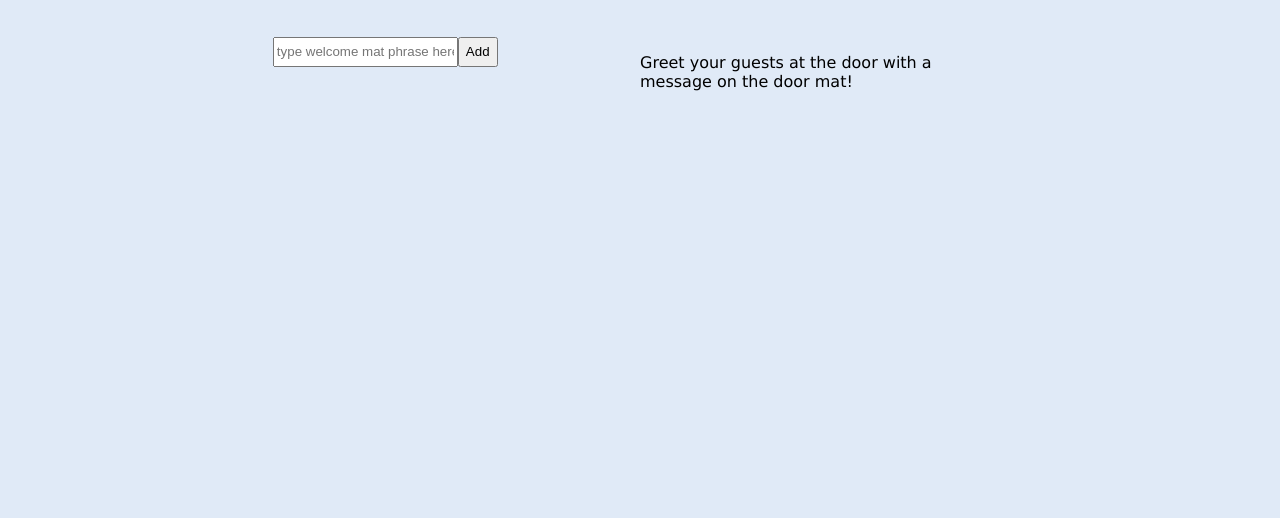
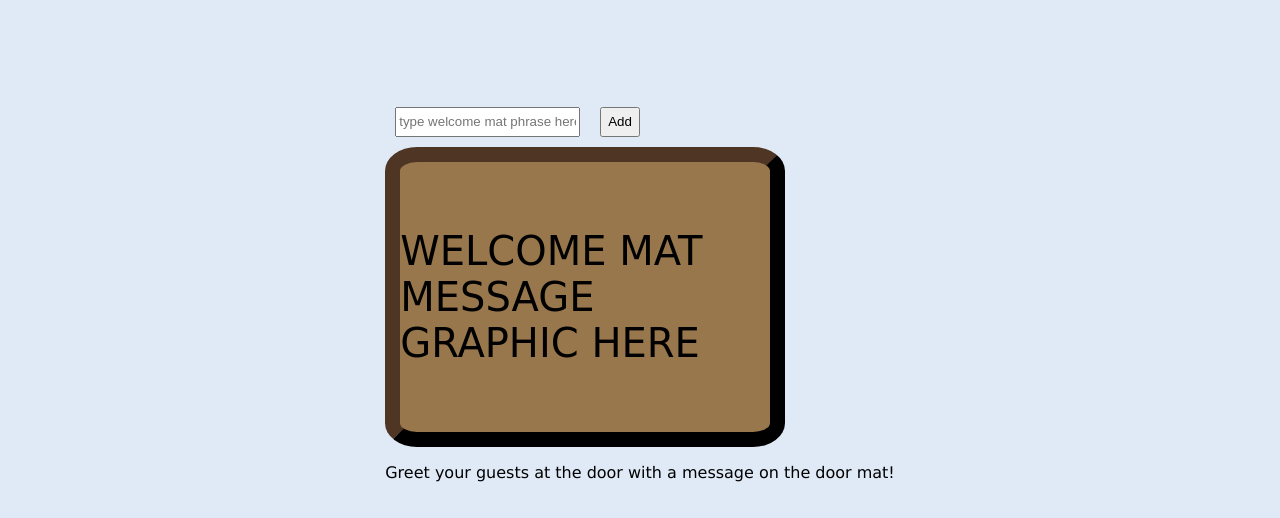
Before and after one commit to anthony-t-woo/city-builder, a plain HTML site: page index.html in a window 1280 px wide. Shown: the part 289-807 px from the top of the page. Drawn offline with Linux system fonts and the light colour scheme.

Commit message:
add door mat display feature

```diff
--- a/app.js
+++ b/app.js
@@ -15,6 +15,7 @@ const welcomeMatButtonEl = document.getElementById('welcome-mat-phrase-button');
 // report element
 const reportEl = document.getElementById('report-div');
 const welcomeMatMessagesEL = document.getElementById('welcome-messages');
+const matMessageEL = document.getElementById('welcome-mat');
 
 /* State */
 let welcomeMessages = [];
@@ -85,6 +86,7 @@ welcomeMatButtonEl.addEventListener('click', () => {
     } else {
         const currentWelcome = welcomeMatInputEl.value;
         welcomeMessages.push(currentWelcome);
+        matMessageEL.textContent = welcomeMatInputEl.value;
         welcomeMatInputEl.value = '';
         displayWelcomeMessages();
     }
@@ -99,10 +101,12 @@ function displayStats() {
 
 function displayWelcomeMessages() {
     welcomeMatMessagesEL.textContent = '';
+
     for (let welcomeMessage of welcomeMessages) {
         const p = document.createElement('p');
         p.textContent = welcomeMessage;
         welcomeMatMessagesEL.append(p);
     }
 }
+
 // (don't forget to call any display functions you want to run on page load!)
--- a/index.html
+++ b/index.html
@@ -45,6 +45,7 @@
                         <img id="features-img" alt="pic of your chosen features" />
                     </div>
                 </section>
+                <div id="report-div"></div>
                 <section class="bottom-section">
                     <div class="add-welcome-mat-phrase-div">
                         <input
@@ -52,8 +53,8 @@
                             placeholder="type welcome mat phrase here"
                         />
                         <button id="welcome-mat-phrase-button">Add</button>
-                        <div id="report-div"></div>
                     </div>
+                    <div class="welcome-mat" id="welcome-mat">WELCOME MAT MESSAGE GRAPHIC HERE</div>
                     <div id="welcome-messages">
                         <p>Greet your guests at the door with a message on the door mat!</p>
                     </div>
--- a/styles/global.css
+++ b/styles/global.css
@@ -55,18 +55,33 @@ img {
 
 .bottom-section {
     display: flex;
+    flex-direction: column;
 }
 
-.bottom-section div {
+.add-welcome-mat-phrase-div {
     display: flex;
-    width: 50%;
-    justify-content: space-around;
-    width: 50%;
+    height: auto;
 }
 
-button {
-    height: 30px;
-}
+button,
 input {
     height: 30px;
+    margin: 10px;
 }
+
+#report-div {
+    margin: 30px;
+}
+
+.welcome-mat {
+    display: flex;
+    align-items: center;
+    justify-content: center;
+    height: 300px;
+    width: 400px;
+    background-color: rgb(152, 119, 76);
+    font-family: cursive;
+    font-size: 40px;
+    border: 15px outset rgb(78, 53, 36);
+    border-radius: 8%;
+}
```
